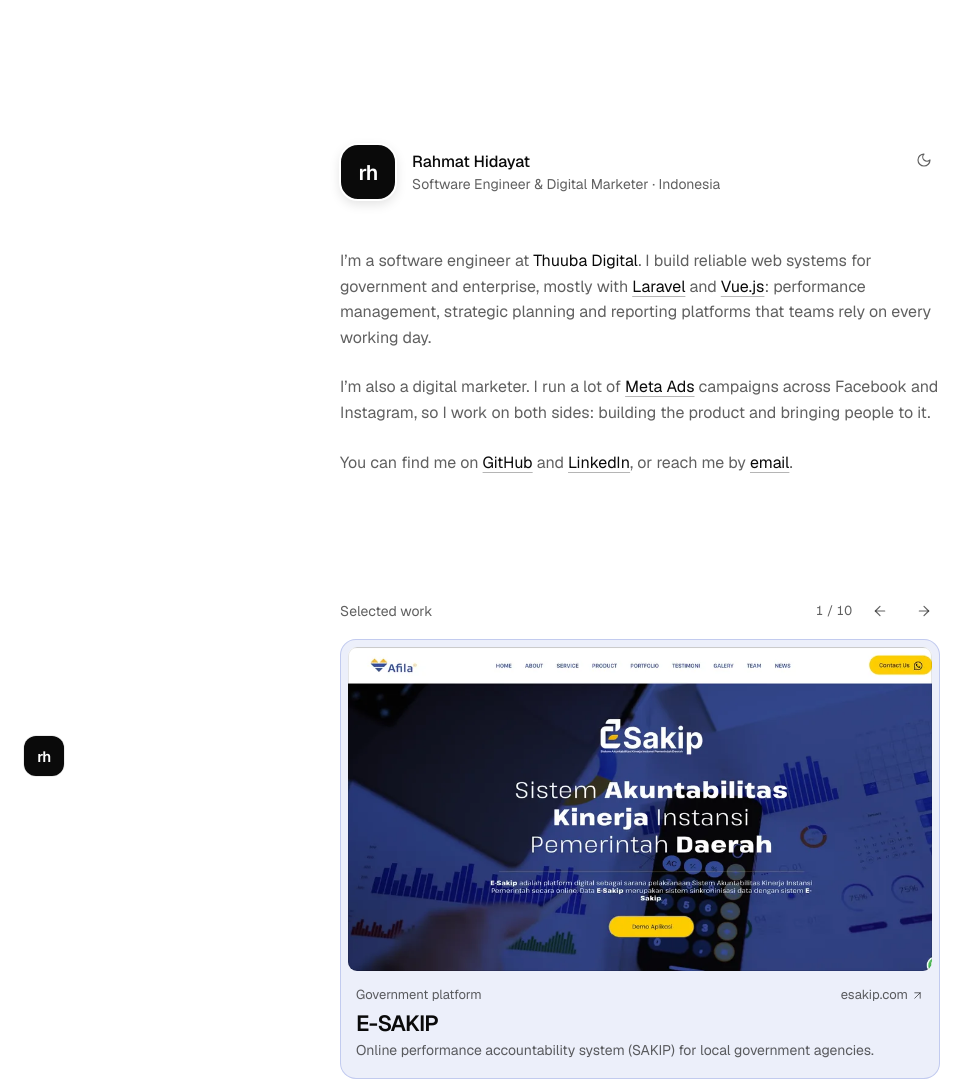
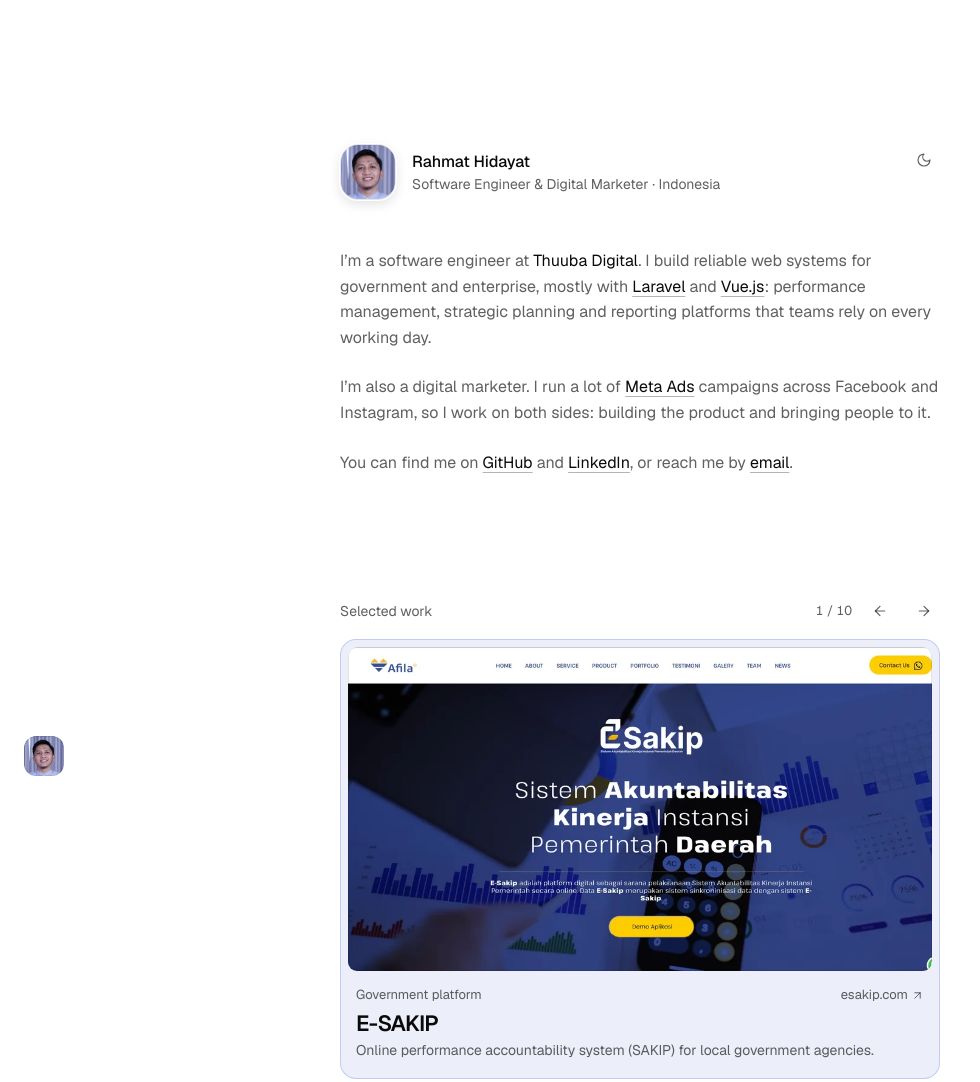
Before and after one commit to zhorahmatt/rahmathidayats.my.id, a website with bundled scripts: page index.html in a window 1280 px wide. Shown: the top 1082 px of the page, without its empty margins (0-980 px from the left). Built offline with nearby package versions, Linux system fonts and the light colour scheme.

Commit message:
Use the portrait photo for the avatar
Replaces the rh monogram in the header, the statements, the contact button and the contact card with assets/avatar.webp, cropped square from the supplied photo.

Co-Authored-By: Claude Fable 5.2 <noreply@anthropic.com>

```diff
--- a/css/contact.css
+++ b/css/contact.css
@@ -42,9 +42,6 @@
   width: 40px;
   height: 40px;
   border-radius: 12px;
-  font-size: 15px;
-  outline: 1px solid var(--border);
-  outline-offset: -0.5px;
   transition: scale 0.15s var(--ease-out);
 }
 
@@ -210,7 +207,6 @@
   width: 44px;
   height: 44px;
   border-radius: 13px;
-  font-size: 16px;
 }
 
 .contact__who-text {
--- a/css/sections.css
+++ b/css/sections.css
@@ -105,21 +105,26 @@
   gap: 14px;
 }
 
+/* The portrait. Used at four sizes: header, statements, contact button and
+   contact card. The lavender matches the photo's backdrop while it loads. */
 .avatar {
-  display: flex;
+  position: relative;
+  display: block;
   flex-shrink: 0;
-  align-items: center;
-  justify-content: center;
   width: 48px;
   height: 48px;
+  overflow: hidden;
   border-radius: 16px;
-  background: var(--bg-inverse) center / cover no-repeat;
-  color: var(--fg-inverse);
-  font-size: 18px;
-  font-weight: 600;
-  letter-spacing: -0.04em;
-  line-height: 1;
-  user-select: none;
+  background: #a9b1de url("../assets/avatar.webp") center / cover no-repeat;
+}
+
+/* Hairline so the photo has an edge on both light and dark pages. */
+.avatar::after {
+  content: "";
+  position: absolute;
+  inset: 0;
+  border-radius: inherit;
+  box-shadow: inset 0 0 0 1px var(--ring);
 }
 
 .avatar--hero {
@@ -251,7 +256,6 @@ html:not(.js) .theme-toggle {
     width: 56px;
     height: 56px;
     border-radius: 18px;
-    font-size: 21px;
   }
 
   .intro {
@@ -648,7 +652,6 @@ a.tile:hover .tile__link .icon {
   width: 28px;
   height: 28px;
   border-radius: 8px;
-  font-size: 11px;
 }
 
 .quote__by b {
--- a/index.html
+++ b/index.html
@@ -82,9 +82,9 @@
 
     <main id="main" class="page">
       <header class="hero rise-in">
-        <!-- Swap the monogram for a photo: add assets/avatar.jpg and set
-             style="background-image: url(assets/avatar.jpg)" with no text inside. -->
-        <span class="avatar avatar--hero" aria-hidden="true">rh</span>
+        <!-- The portrait is assets/avatar.webp, set as the background of every
+             .avatar element in css/sections.css. -->
+        <span class="avatar avatar--hero" role="img" aria-label="Portrait of Rahmat Hidayat"></span>
         <div class="hero__text">
           <h1 class="hero__name">Rahmat Hidayat</h1>
           <p class="hero__role"><span>Software Engineer &amp; Digital Marketer</span><span class="hero__dot" aria-hidden="true"> · </span><span>Indonesia</span></p>
@@ -403,7 +403,7 @@
               the way.
             </blockquote>
             <figcaption class="quote__by">
-              <span class="avatar" aria-hidden="true">rh</span>
+              <span class="avatar" aria-hidden="true"></span>
               <span><b>Rahmat Hidayat</b> · On building software</span>
             </figcaption>
           </figure>
@@ -413,7 +413,7 @@
               contributing to the developer community.
             </blockquote>
             <figcaption class="quote__by">
-              <span class="avatar" aria-hidden="true">rh</span>
+              <span class="avatar" aria-hidden="true"></span>
               <span><b>Rahmat Hidayat</b> · Off the clock</span>
             </figcaption>
           </figure>
@@ -468,7 +468,7 @@
     <div class="contact" data-contact data-state="closed">
       <button type="button" class="contact__avatar" aria-label="Contact Rahmat" aria-expanded="false" aria-controls="contact-card" data-contact-avatar>
         <span class="contact__ring"></span>
-        <span class="avatar" aria-hidden="true">rh</span>
+        <span class="avatar" aria-hidden="true"></span>
       </button>
       <span class="contact__bridge" aria-hidden="true"></span>
       <div class="contact__pop">
@@ -476,7 +476,7 @@
         <div id="contact-card" class="contact__card" role="group" aria-label="Contact Rahmat">
           <div class="contact__intro">
             <div class="contact__who contact__piece" style="--i: 0">
-              <span class="avatar" aria-hidden="true">rh</span>
+              <span class="avatar" aria-hidden="true"></span>
               <span class="contact__who-text">
                 <span class="contact__name">Rahmat Hidayat</span>
                 <span class="contact__role">Software Engineer &amp; Digital Marketer</span>
```
Also changed, not shown: ANALYSIS.md (+1 -6 lines), assets/avatar.webp (added).
